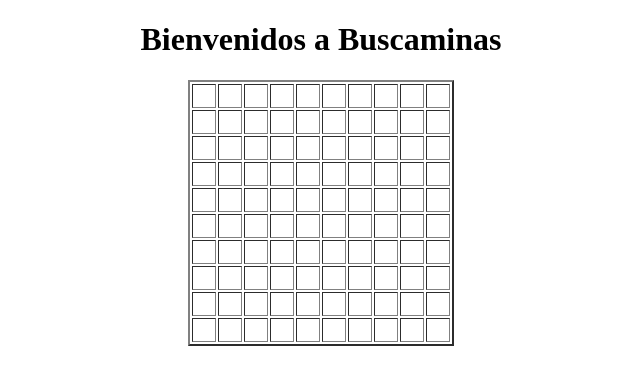
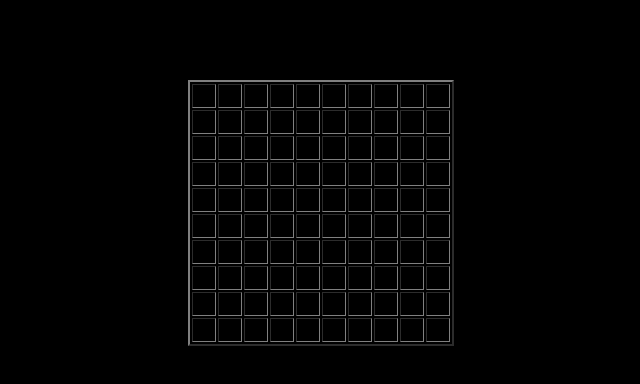
Before and after one commit to JHORJE18/BuscaminasAngular, an Angular app: page / in a window 1280 px wide. Shown: the top 384 px of the page, without its empty margins (319-959 px from the left). Built offline with nearby package versions, Linux system fonts and the light colour scheme.

Commit message:
Modo oscuro

```diff
--- a/src/styles.css
+++ b/src/styles.css
@@ -1 +1,4 @@
 /* You can add global styles to this file, and also import other style files */
+body {
+    background-color: black;
+}
```
